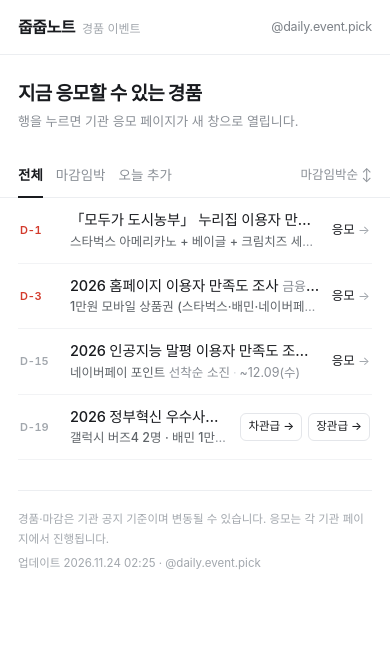
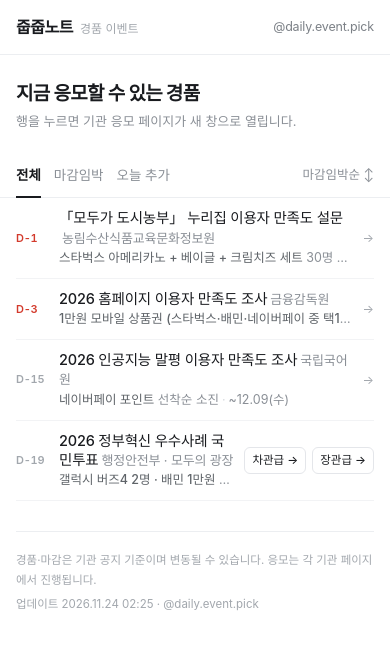
Before and after one commit to jkinject/jkinject.github.io, a plain HTML site: page daily-event-pick/index.html in a window 390 px wide. Drawn offline with Linux system fonts and the light colour scheme; a web font is replaced by a local one.

Commit message:
daily-event-pick: 모바일에서 제목 2줄 허용·응모 라벨 축소로 가독성 보정

```diff
--- a/daily-event-pick/index.html
+++ b/daily-event-pick/index.html
@@ -114,11 +114,18 @@
   .foot p + p{margin-top:4px}
   .foot a{color:#7c8187; text-decoration:underline; text-underline-offset:2px; text-decoration-color:#dcdfe3}
 
-  @media (max-width:430px){
+  @media (max-width:480px){
+    .wrap{padding:0 16px}
     .tabs{gap:13px}
     .tabs .n{display:none}
+    .row{gap:9px; padding:10px 0}
+    .dd{flex:0 0 34px; font-size:11px; letter-spacing:-0.02em}
+    .t{white-space:normal; display:-webkit-box; -webkit-box-orient:vertical; -webkit-line-clamp:2; line-height:1.34}
+    .t em{margin-left:3px}
+    .act{font-size:12px; color:#b9bdc3}
+    .act .lbl{display:none}
+    .row.out .act{color:#b9bdc3}
     .acts a{padding:4px 7px; font-size:11.5px}
-    .dd{flex-basis:38px; font-size:11px; letter-spacing:-0.02em}
   }
   @media (min-width:721px){
     .row{padding:12px 4px}
@@ -282,7 +289,7 @@
     }
     return '<a class="row' + (out ? ' out' : '') + '" href="' + esc(ev.url || '#') + '" target="_blank" rel="noopener noreferrer">' +
         open + main +
-        '<span class="act">' + (out ? '마감' : '응모 <span>→</span>') + '</span>' +
+        '<span class="act">' + (out ? '마감' : '<span class="lbl">응모 </span><span>→</span>') + '</span>' +
       '</a>';
   }
 
```
